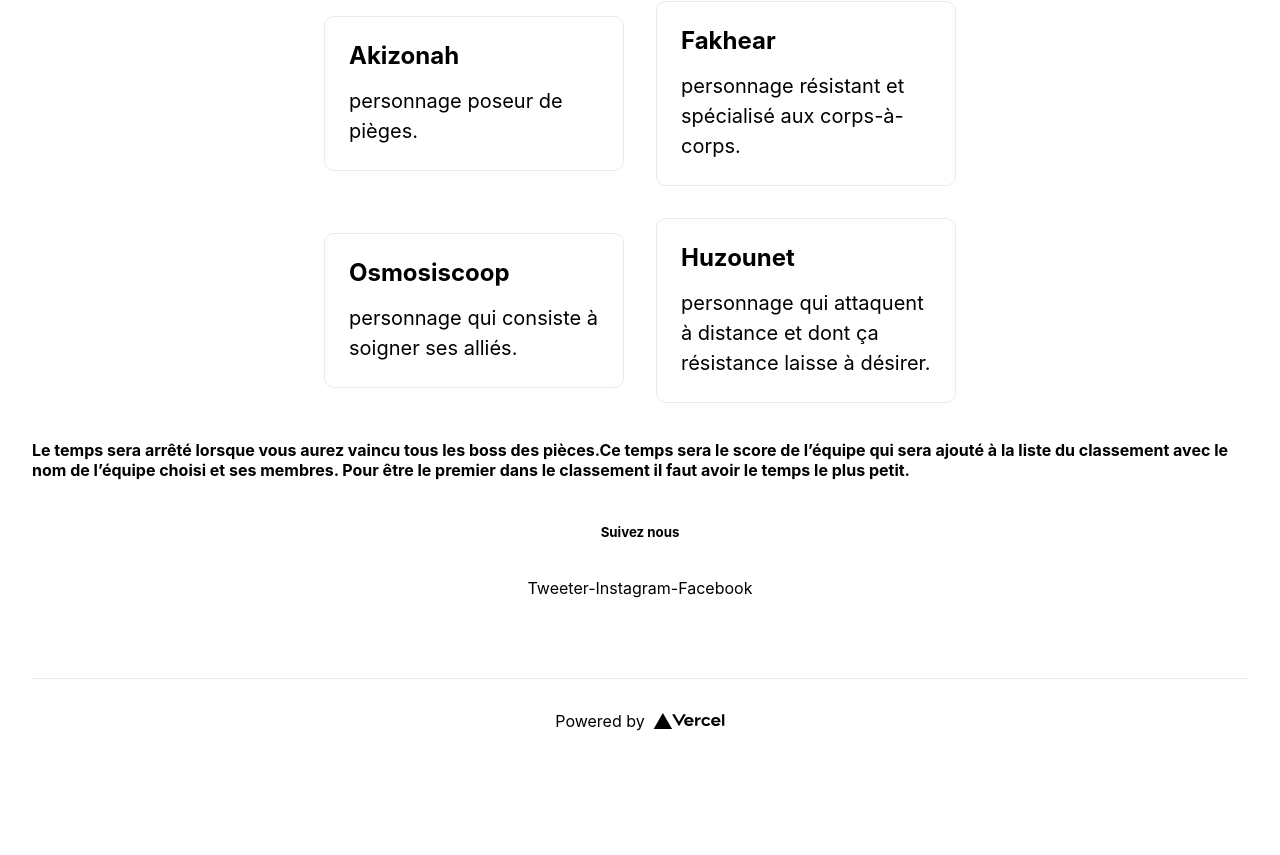
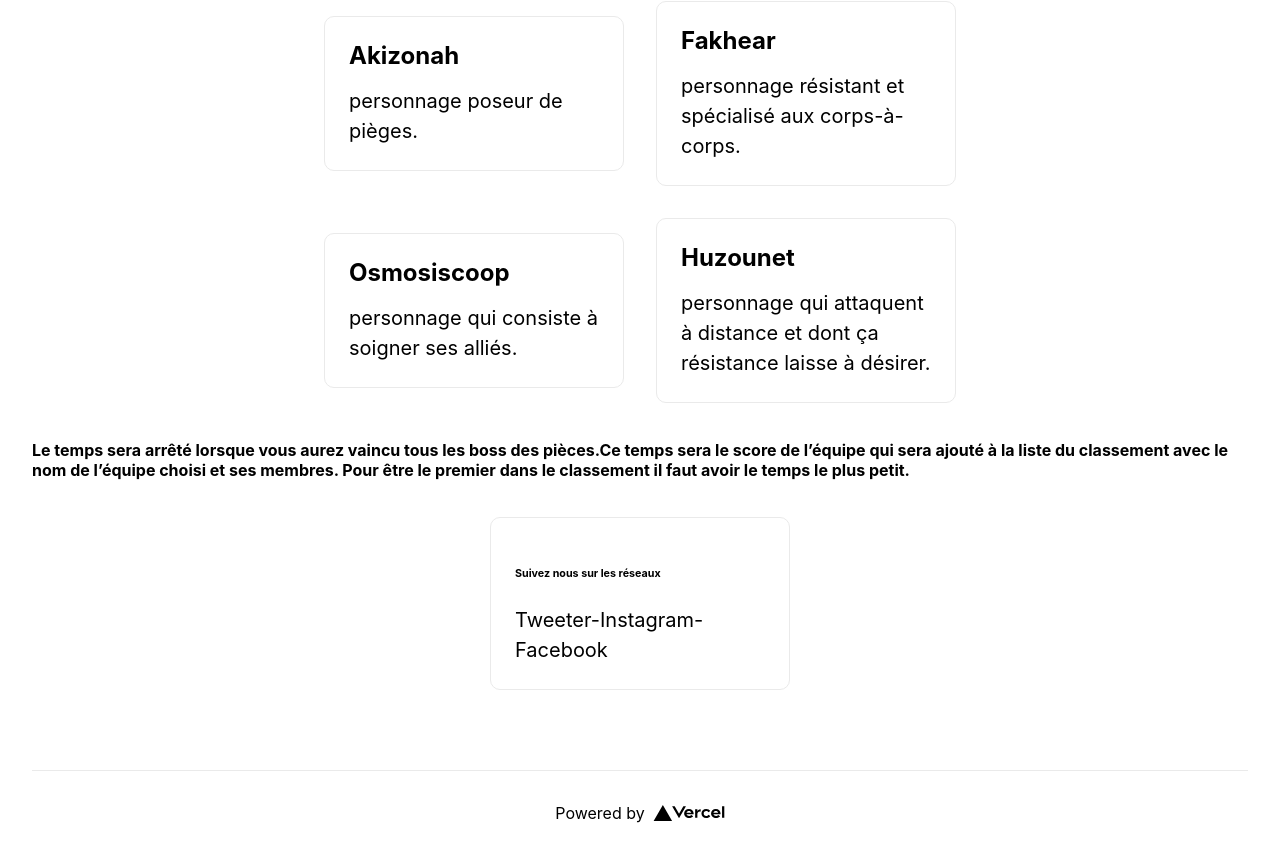
Before and after one commit to pytoncraft2/vercel-rs, a Next.js app: page / in a window 1280 px wide. Shown: the part 446-1301 px from the top of the page. Before the commit the page ends 1209 px from the top, so only its background shows below. Built offline with nearby package versions, Linux system fonts and the light colour scheme.

Commit message:
[+] fichier de validation google

```diff
--- a/pages/index.tsx
+++ b/pages/index.tsx
@@ -59,9 +59,9 @@ const Home: NextPage = () => {
             </p>
           </a>
         </div>
-
         <h4>Le temps sera arrêté lorsque vous aurez vaincu tous les boss des pièces.Ce temps sera le score de l’équipe qui sera ajouté à la liste du classement avec le nom de l’équipe choisi et ses membres. Pour être le premier dans le classement il faut avoir le temps le plus petit.</h4>
-        <h5>Suivez nous</h5>
+          <div className={styles.card}>
+              <h6>Suivez nous sur les réseaux</h6>
               <p>
               <a
               href="https://twitter.com/buibui5757">Tweeter</a>-
@@ -69,6 +69,7 @@ const Home: NextPage = () => {
               href="https://www.instagram.com/residentstreamer">Instagram</a>-
               <a
               href="https://www.facebook.com/people/Resident-Streamer/100080096264302">Facebook</a></p>
+          </div>
       </main>
 
       <footer className={styles.footer}>
--- /dev/null
+++ b/public/google4a6b3675c7159f50.html
@@ -0,0 +1 @@
+google-site-verification: google4a6b3675c7159f50.html
```
Lines whose indentation alone changed are shown as unchanged.
